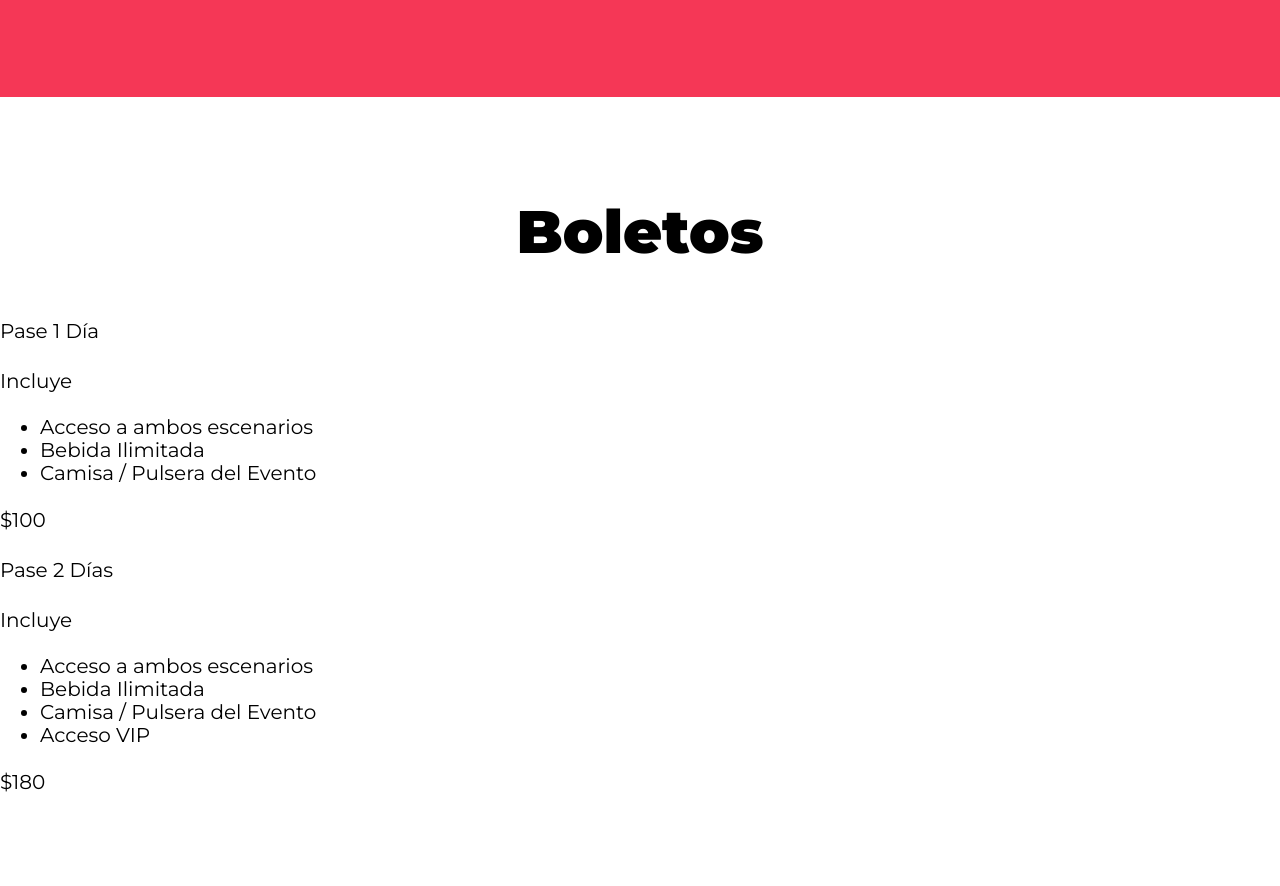
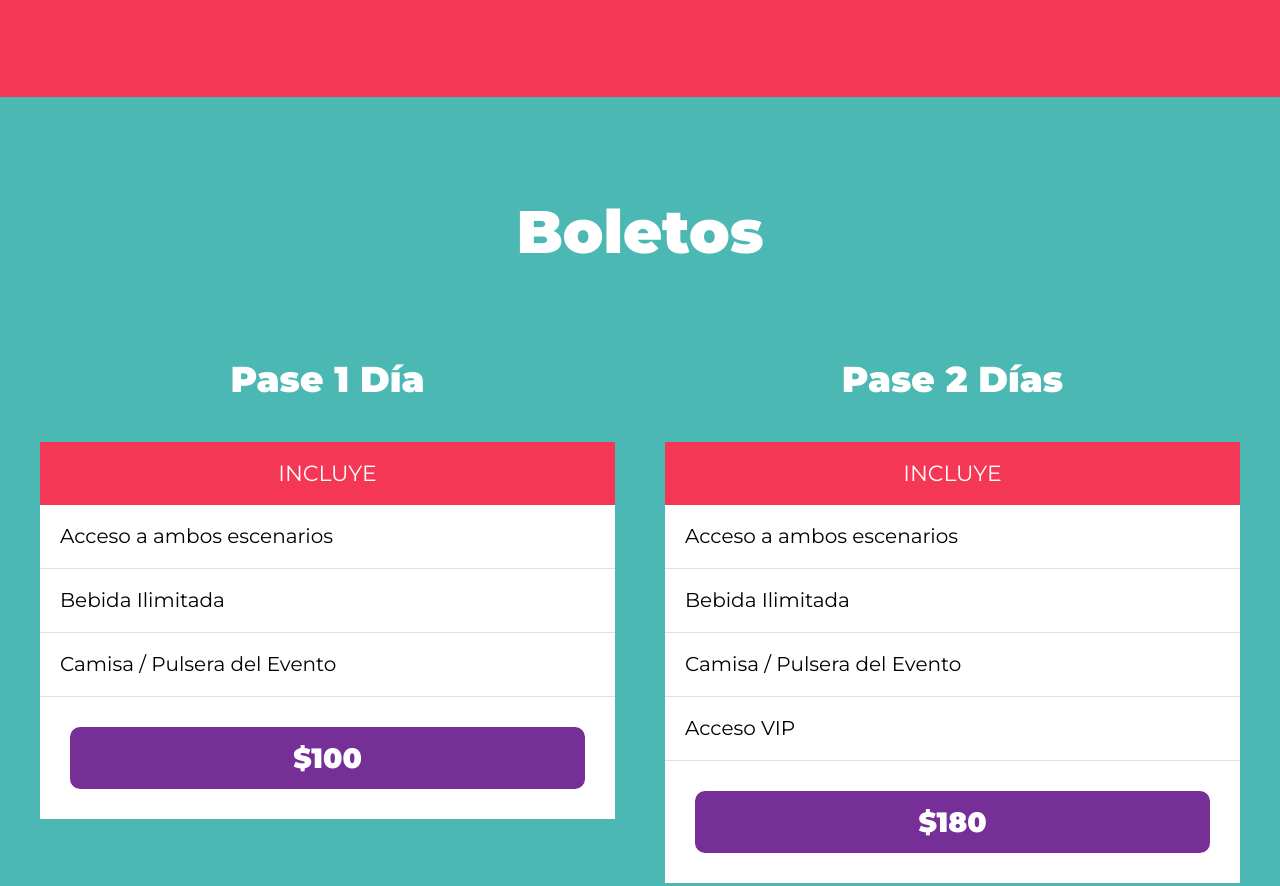
Before and after one commit to Naibaf93/Festival-de-Musica, a website: page index.html in a window 1280 px wide. Shown: the part 2797-3683 px from the top of the page. Drawn offline with Linux system fonts and the light colour scheme.

Commit message:
agregando sass a la seccion boletos

```diff
--- a/src/scss/layout/_boletos.scss
+++ b/src/scss/layout/_boletos.scss
@@ -1,2 +1,78 @@
 @use 'base/variables' as v;
 @use 'base/mixins' as m;
+@use 'sass:color';
+
+.contenedor-boletos{
+    background-color: v.$verde;
+    h3{
+        color: v.$blanco;
+    }
+
+    .boletos{
+        @include m.contenedor;
+        @include m.tablet{
+            @include m.grid(2);
+        }
+    }
+}
+
+.pase{
+    transition: transform .3s ease-in-out;
+    &:hover{
+        transform: scale(1.1);
+    }
+
+    &-nombre{
+        font-size: 3.6rem;
+        font-weight: 900;
+        text-align: center;
+        color: v.$blanco;
+    }
+    &-header,
+    &-footer{
+        padding: 0.5rem;
+
+        p{
+            text-align: center;
+            color: v.$blanco;
+            margin: 0;
+        }
+    }
+
+    &-header{
+        background-color: v.$rosa;
+        p{
+            text-transform: uppercase;
+            font-size: 2.2rem;
+            padding: 1rem 0;
+        }
+    }
+    &-body{
+        background-color: v.$blanco;
+        ul{
+            @include m.resetear-lista;
+            li{
+                padding: 2rem;
+                border-bottom: 1px solid #e1e1e1;
+            }
+        }
+    }
+    &-footer{
+        background-color: v.$blanco;
+        padding: 3rem;
+
+        p{
+            font-size: 2.8rem;
+            font-weight: 900;
+            background-color: v.$morado;
+            padding: 1rem 0;
+            border-radius: 1rem;
+            cursor: pointer;
+            transition: all .3s ease-in-out;
+
+            &:hover{
+                background-color: color.adjust(v.$morado, $lightness: -10%);
+            }
+        }
+    }
+}
--- a/src/scss/layout/_index.scss
+++ b/src/scss/layout/_index.scss
@@ -2,3 +2,4 @@
 @forward 'video';
 @forward 'festival';
 @forward 'lineup';
+@forward 'boletos';
```
Also changed, not shown: build/css/app.css.
